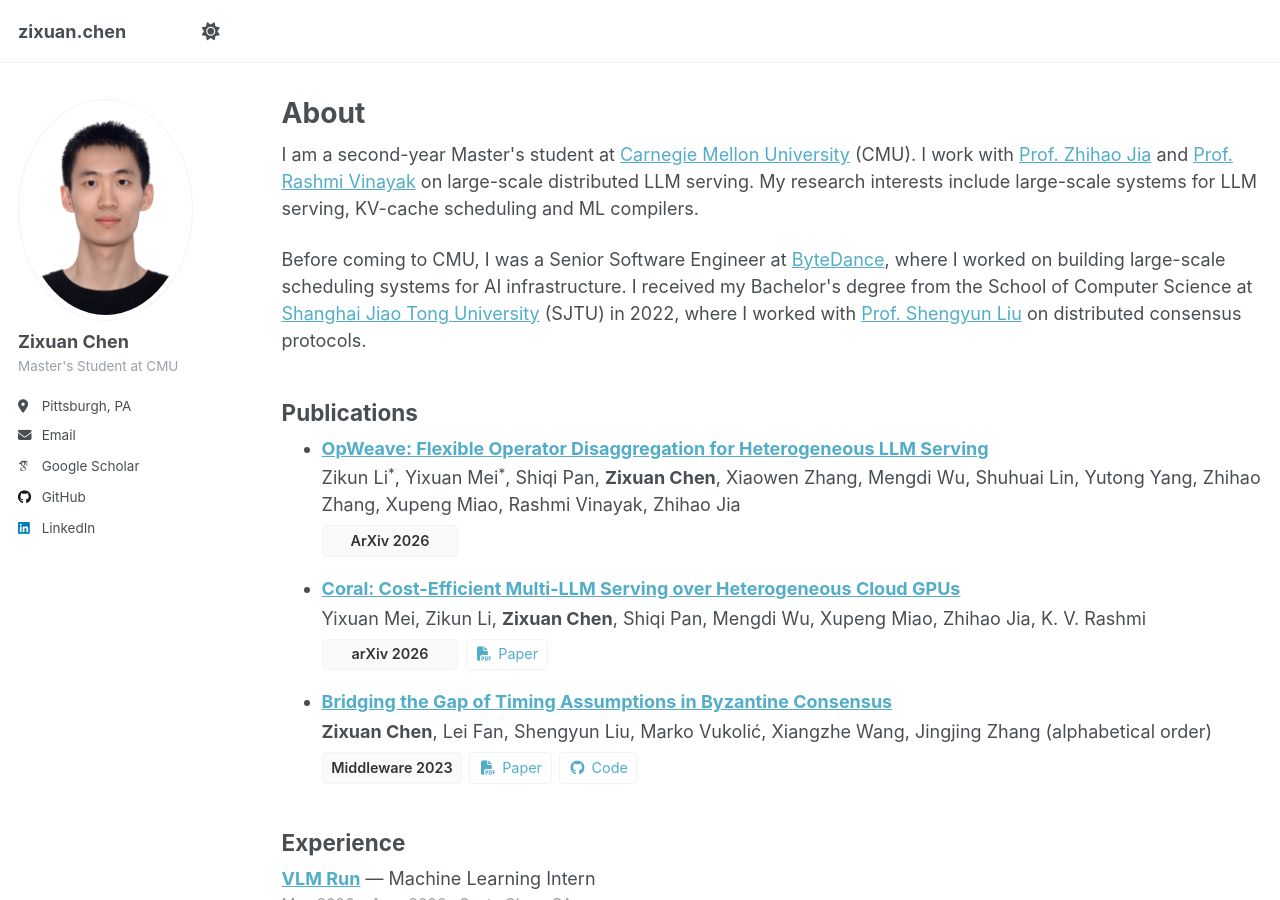
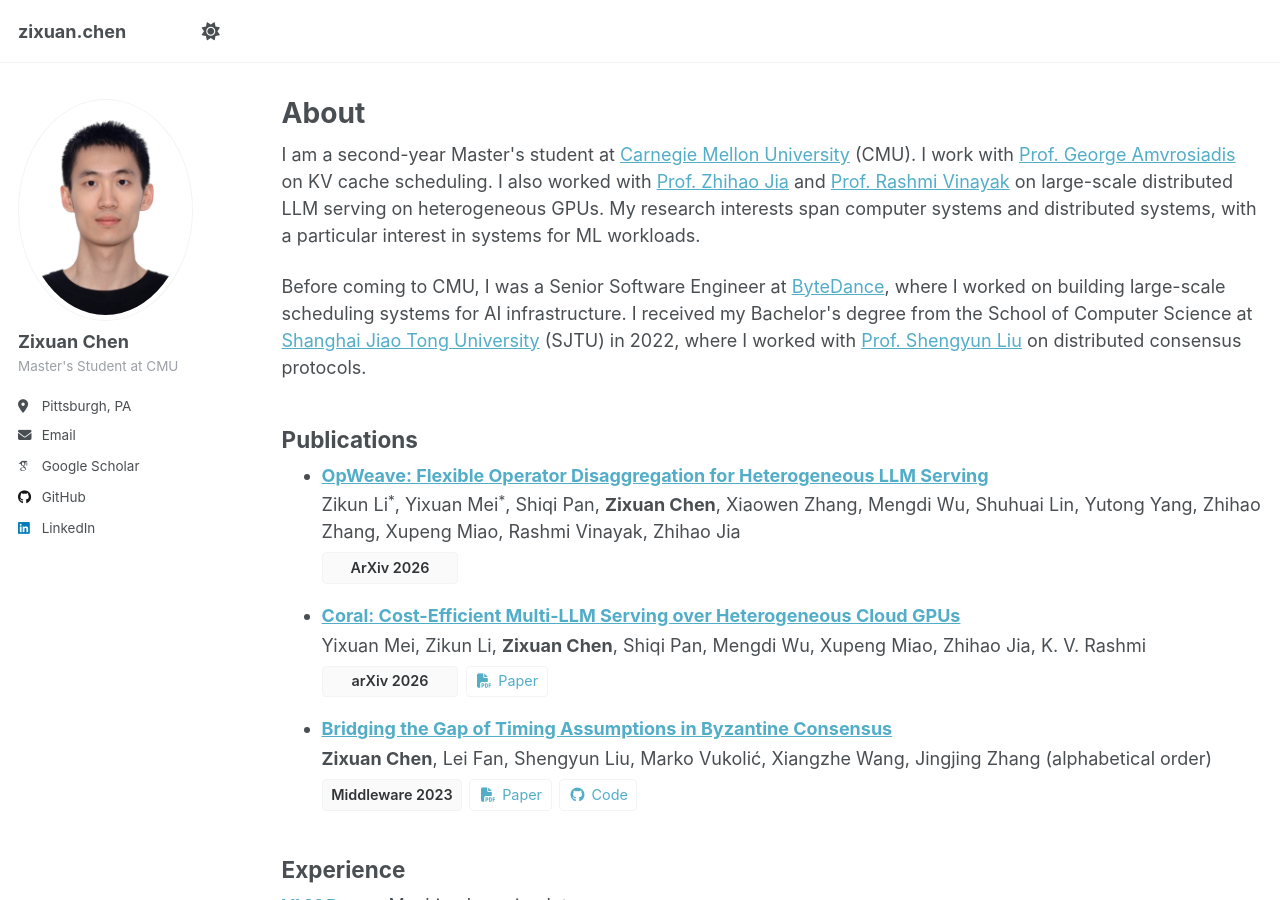
Before and after one commit to Snowfall99/Snowfall99.github.io, a Jekyll site: the page built from _pages/about.md, in a window 1280 px wide and 900 px high. Built offline with Jekyll 4.4.1, drawn with Linux system fonts in a browser that asks for light colours; some web fonts are replaced.

Commit message:
feat: update

```diff
--- a/_pages/about.md
+++ b/_pages/about.md
@@ -10,10 +10,9 @@ redirect_from:
 
 <section id="bio">
   <p>
-    I am a second-year Master's student at <a href="https://www.cmu.edu/">Carnegie Mellon University</a> (CMU).
-    I work with <a href="https://www.cs.cmu.edu/~zhihaoj2/">Prof. Zhihao Jia</a> and
-    <a href="https://www.cs.cmu.edu/~rvinayak/">Prof. Rashmi Vinayak</a> on large-scale distributed LLM serving.
-    My research interests include large-scale systems for LLM serving, KV-cache scheduling and ML compilers.
+    I am a second-year Master's student at <a href="https://www.cmu.edu/">Carnegie Mellon University</a> (CMU). I work with <a href="https://users.ece.cmu.edu/~gamvrosi/">Prof. George Amvrosiadis</a> on KV cache scheduling. I also worked with <a href="https://www.cs.cmu.edu/~zhihaoj2/">Prof. Zhihao Jia</a> and
+    <a href="https://www.cs.cmu.edu/~rvinayak/">Prof. Rashmi Vinayak</a> on large-scale distributed LLM serving on heterogeneous GPUs.
+    My research interests span computer systems and distributed systems, with a particular interest in systems for ML workloads.
   </p>
 
   <p>
```
